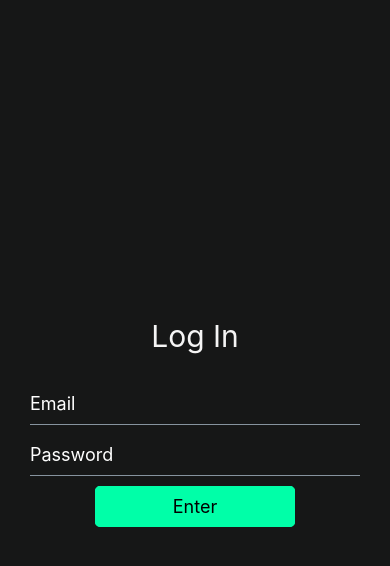
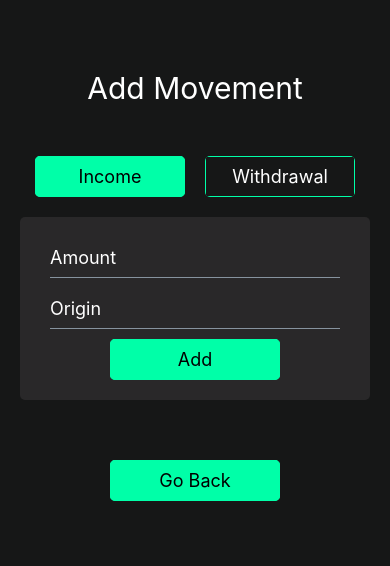
Before and after one commit to ManukBASS/Bank-Z, a React Native app: screen /NewMovement in a window 390 px wide. Before the commit this address had no page. Shown: the top 566 px of the page. Built offline with nearby package versions, Linux system fonts and the light colour scheme.

Commit message:
feat: adding firebase, created new movement screen

```diff
--- a/babel.config.js
+++ b/babel.config.js
@@ -1,6 +1,20 @@
-module.exports = function(api) {
-  api.cache(true);
-  return {
-    presets: ['babel-preset-expo'],
-  };
+module.exports = {
+  presets: ['module:metro-react-native-babel-preset'],
+  plugins: [
+    ['module:react-native-dotenv', {
+      moduleName: '@env',
+      path: '.env',
+      blacklist: null,
+      whitelist: null,
+      safe: false,
+      allowUndefined: true
+    }]
+  ]
 };
+
+// module.exports = function (api) {
+//   api.cache(true);
+//   return {
+//     presets: ['babel-preset-expo'],
+//   };
+// };
--- a/src/components/common/CardMovement/CardMovement.jsx
+++ b/src/components/common/CardMovement/CardMovement.jsx
@@ -7,6 +7,13 @@ import { Avatar } from "@rneui/base";
 import { CardMovementStyles } from "./styles";
 
 export function CardMovement({ movement, showMoney }) {
+  const dateFormat = new Date(movement?.date?.seconds * 1000);
+  const formatedDate = `${dateFormat.getDate()}/${(dateFormat.getMonth() + 1)
+    .toString()
+    .padStart(2, "0")}/${dateFormat.getFullYear()} ${(dateFormat.getHours() - 3)
+    .toString()
+    .padStart(2, "0")}:${dateFormat.getMinutes().toString().padStart(2, "0")}`;
+
   return (
     <TouchableOpacity style={CardMovementStyles.cardMovement}>
       <View style={CardMovementStyles.movementContainer}>
@@ -21,7 +28,7 @@ export function CardMovement({ movement, showMoney }) {
         />
         <View style={{ width: 150 }}>
           <Text style={CardMovementStyles.movementName}>{movement.name}</Text>
-          <Text style={CardMovementStyles.movementDate}>{movement.date}</Text>
+          <Text style={CardMovementStyles.movementDate}>{formatedDate}</Text>
         </View>
         <Text
           style={{
--- a/src/components/screens/HomeScreen/HomeScreen.jsx
+++ b/src/components/screens/HomeScreen/HomeScreen.jsx
@@ -1,7 +1,12 @@
-import React, { useState } from "react";
+import React, { useEffect, useState } from "react";
 // React Native
 import { View, Text, SafeAreaView, ScrollView } from "react-native";
 import { useSafeAreaInsets } from "react-native-safe-area-context";
+// RN Elements
+import { Button } from "@rneui/base";
+// Firebase
+import { db } from "../../../firebaseConfig";
+import { getDocs, collection } from "firebase/firestore";
 // Components
 import { MiniCard } from "../../common/MiniCards/MiniCard";
 import { CardMovement } from "../../common/CardMovement/CardMovement";
@@ -11,30 +16,29 @@ import { HomeScreenStyles } from "./styles";
 // Icons
 import { FontAwesome5 } from "@expo/vector-icons";
 import { Ionicons } from "@expo/vector-icons";
-import { Button } from "@rneui/base";
 
 export function HomeScreen({ navigation }) {
   const { top } = useSafeAreaInsets();
 
   const [showMoney, setShowMoney] = useState(true);
-  const [movements, setMovements] = useState([
-    {
-      id: 1,
-      amount: 10000,
-      date: "12/10/2023",
-      name: "Salary",
-      userAvatar: "https://randomuser.me/api/portraits/men/36.jpg",
-    },
-    {
-      id: 2,
-      amount: -5000,
-      date: "12/11/2023",
-      name: "Transaction",
-      userAvatar: "https://randomuser.me/api/portraits/men/34.jpg",
-    },
-  ]);
+  const [movements, setMovements] = useState([]);
 
-  let num = 120000;
+  let totalAmount = movements.reduce((acc, movement) => {
+    return acc + movement.amount;
+  }, 0);
+
+  useEffect(() => {
+    let movementsCollection = collection(db, "movements");
+    getDocs(movementsCollection)
+      .then((res) => {
+        let arrayMovements = res.docs.map((movement) => {
+          return { id: movement.id, ...movement.data() };
+        });
+        setMovements(arrayMovements);
+      })
+      .catch((error) => console.log(error));
+  }, []);
+
   return (
     <SafeAreaView style={{ ...HomeScreenStyles.containerHome, top: top }}>
       <ScrollView
@@ -48,7 +52,7 @@ export function HomeScreen({ navigation }) {
             <FontAwesome5 name="money-bill-alt" size={40} color="#00ffa8" />
             {showMoney ? (
               <Text style={HomeScreenStyles.amountNumber}>
-                {num.toLocaleString("en-US", {
+                {totalAmount.toLocaleString("en-US", {
                   style: "currency",
                   currency: "USD",
                 })}
@@ -97,6 +101,7 @@ export function HomeScreen({ navigation }) {
           <Button
             title={"New Movement"}
             type="outline"
+            onPress={() => navigation.navigate("NewMovement")}
             containerStyle={{
               width: 170,
               backgroundColor: "#00ffa8",
@@ -109,7 +114,7 @@ export function HomeScreen({ navigation }) {
               borderWidth: 1,
               borderColor: "#00ffa8",
             }}
-          ></Button>
+          />
         </View>
 
         {/* MOVEMENTS LIST */}
--- /dev/null
+++ b/src/components/screens/NewMovement/NewMovement.jsx
@@ -0,0 +1,118 @@
+// React
+import React, { useState } from "react";
+// React Native
+import { SafeAreaView, Text, View } from "react-native";
+import { useSafeAreaInsets } from "react-native-safe-area-context";
+// RN Elements
+import { Button, Input } from "@rneui/base";
+// Styles
+import { NewMovementStyles } from "./styles";
+
+export function NewMovement({ navigation }) {
+  const { top } = useSafeAreaInsets();
+  const [typeMovement, setTypeMovement] = useState("Income");
+  const [movement, setMovement] = useState({
+    amount: 0,
+    name: "",
+    userAvatar: "",
+  });
+
+  const addNewMovement = () => {
+    console.log(movement);
+  };
+  return (
+    <SafeAreaView style={{ ...NewMovementStyles.mainContainer, top: top }}>
+      <Text style={NewMovementStyles.title}>Add Movement</Text>
+      <View style={NewMovementStyles.buttonsContainer}>
+        <View style={NewMovementStyles.movementType}>
+          <Button
+            title={"Income"}
+            type="Outline"
+            containerStyle={{
+              width: 150,
+              backgroundColor:
+                typeMovement === "Income" ? "#00ffa8" : "transparent",
+              borderRadius: 5,
+            }}
+            titleStyle={{
+              color: typeMovement === "Income" ? "black" : "white",
+            }}
+            buttonStyle={{ borderColor: "#00ffa8", borderWidth: 1 }}
+            onPress={() => setTypeMovement("Income")}
+          />
+        </View>
+        <View style={NewMovementStyles.movementType}>
+          <Button
+            title={"Withdrawal"}
+            type="Outline"
+            containerStyle={{
+              width: 150,
+              backgroundColor:
+                typeMovement === "Withdrawal" ? "#00ffa8" : "transparent",
+              borderRadius: 5,
+            }}
+            titleStyle={{
+              color: typeMovement === "Withdrawal" ? "black" : "white",
+            }}
+            buttonStyle={{ borderColor: "#00ffa8", borderWidth: 1 }}
+            onPress={() => setTypeMovement("Withdrawal")}
+          />
+        </View>
+      </View>
+
+      <View style={NewMovementStyles.formContainer}>
+        <Input
+          placeholder="Amount"
+          keyboardType="numeric"
+          placeholderTextColor={"white"}
+          inputStyle={{ color: "white" }}
+          onChangeText={(text) => setMovement({ ...movement, amount: text })}
+        />
+        <Input
+          placeholder={typeMovement === "Income" ? "Origin" : "Destiny"}
+          placeholderTextColor={"white"}
+          inputStyle={{ color: "white" }}
+          onChangeText={(text) => setMovement({ ...movement, name: text })}
+        />
+        <View style={NewMovementStyles.addMovementButton}>
+          <Button
+            title={"Add"}
+            type="outline"
+            onPress={addNewMovement}
+            containerStyle={{
+              width: 170,
+              backgroundColor: "#00ffa8",
+              borderRadius: 5,
+            }}
+            titleStyle={{
+              color: "black",
+            }}
+            buttonStyle={{
+              borderWidth: 1,
+              borderColor: "#00ffa8",
+            }}
+          />
+        </View>
+      </View>
+      <View style={{ ...NewMovementStyles.addMovementButton, marginTop: 60 }}>
+        <Button
+          title={"Go Back"}
+          type="outline"
+          onPress={() => navigation.goBack()}
+          containerStyle={{
+            width: 170,
+            backgroundColor: "#00ffa8",
+            borderRadius: 5,
+          }}
+          titleStyle={{
+            color: "black",
+          }}
+          buttonStyle={{
+            borderWidth: 1,
+            borderColor: "#00ffa8",
+          }}
+        />
+      </View>
+    </SafeAreaView>
+  );
+}
--- /dev/null
+++ b/src/components/screens/NewMovement/styles.js
@@ -0,0 +1,35 @@
+import { StyleSheet } from "react-native";
+
+export const NewMovementStyles = StyleSheet.create({
+    mainContainer: {
+        flex: 1,
+        backgroundColor: "#161717",
+        paddingTop: 40
+    },
+    title: {
+        color: "white",
+        textAlign: "center",
+        fontSize: 30,
+        marginVertical: 30,
+    },
+    buttonsContainer: {
+        flexDirection: "row",
+        justifyContent: "center",
+        marginVertical: 20,
+        gap: 20
+    },
+    movementType: {
+        flexDirection: "row",
+        justifyContent: "center"
+    },
+    formContainer: {
+        backgroundColor: "#292829",
+        borderRadius: 5,
+        padding: 20,
+        marginHorizontal: 20,
+    },
+    addMovementButton: {
+        flexDirection: "row",
+        justifyContent: "center"
+    }
+})
--- /dev/null
+++ b/src/firebaseConfig.js
@@ -0,0 +1,16 @@
+import { initializeApp } from "firebase/app";
+import { getFirestore } from "firebase/firestore"
+import { API_KEY, AUTH_DOMAIN, PROJECT_ID, STORAGE_BUCKET, MESSAGING_SENDER_ID, APP_ID } from '@env'
+
+const firebaseConfig = {
+  apiKey: API_KEY,
+  authDomain: AUTH_DOMAIN,
+  projectId: PROJECT_ID,
+  storageBucket: STORAGE_BUCKET,
+  messagingSenderId: MESSAGING_SENDER_ID,
+  appId: APP_ID
+};
+
+const app = initializeApp(firebaseConfig);
+
+export const db = getFirestore(app)
--- a/src/router/StackNavigation.jsx
+++ b/src/router/StackNavigation.jsx
@@ -4,6 +4,7 @@ import { createStackNavigator } from "@react-navigation/stack";
 import { LoginScreen } from "../components/screens/LoginScreen/LoginScreen";
 import { HomeScreen } from "../components/screens/HomeScreen/HomeScreen";
 import { CvuScreen } from "../components/screens/CvuScreen/CvuScreen";
+import { NewMovement } from "../components/screens/NewMovement/NewMovement";
 
 const Stack = createStackNavigator();
 
@@ -17,6 +18,7 @@ export function StackNavigation() {
       <Stack.Screen name="Login" component={LoginScreen} />
       <Stack.Screen name="HomeScreen" component={HomeScreen} />
       <Stack.Screen name="Cvu" component={CvuScreen} />
+      <Stack.Screen name="NewMovement" component={NewMovement} />
     </Stack.Navigator>
   );
 }
```
Also changed, not shown: package.json (+7 -4 lines), 2 other files (tests, documents, lock files or other folders).
